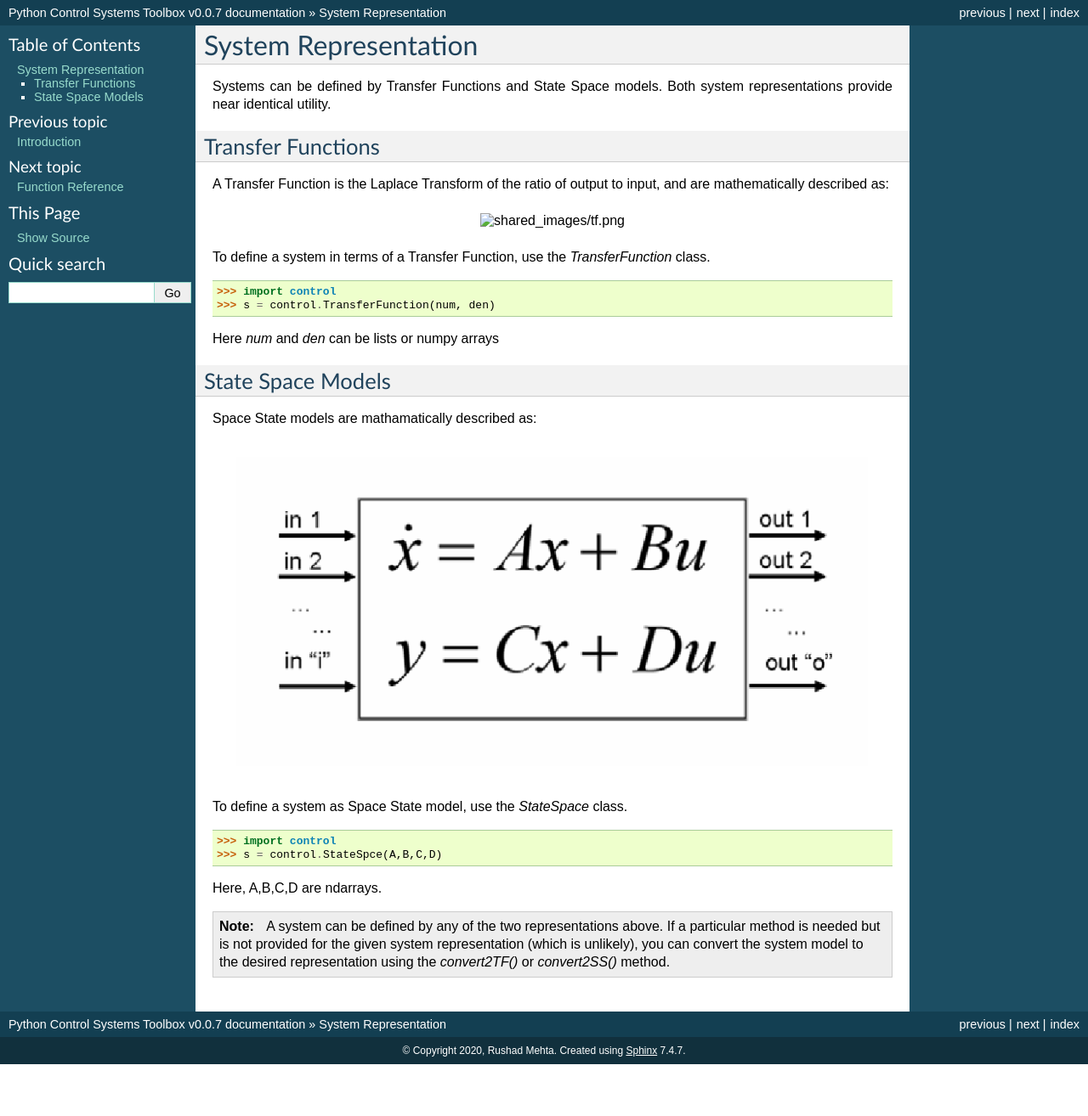
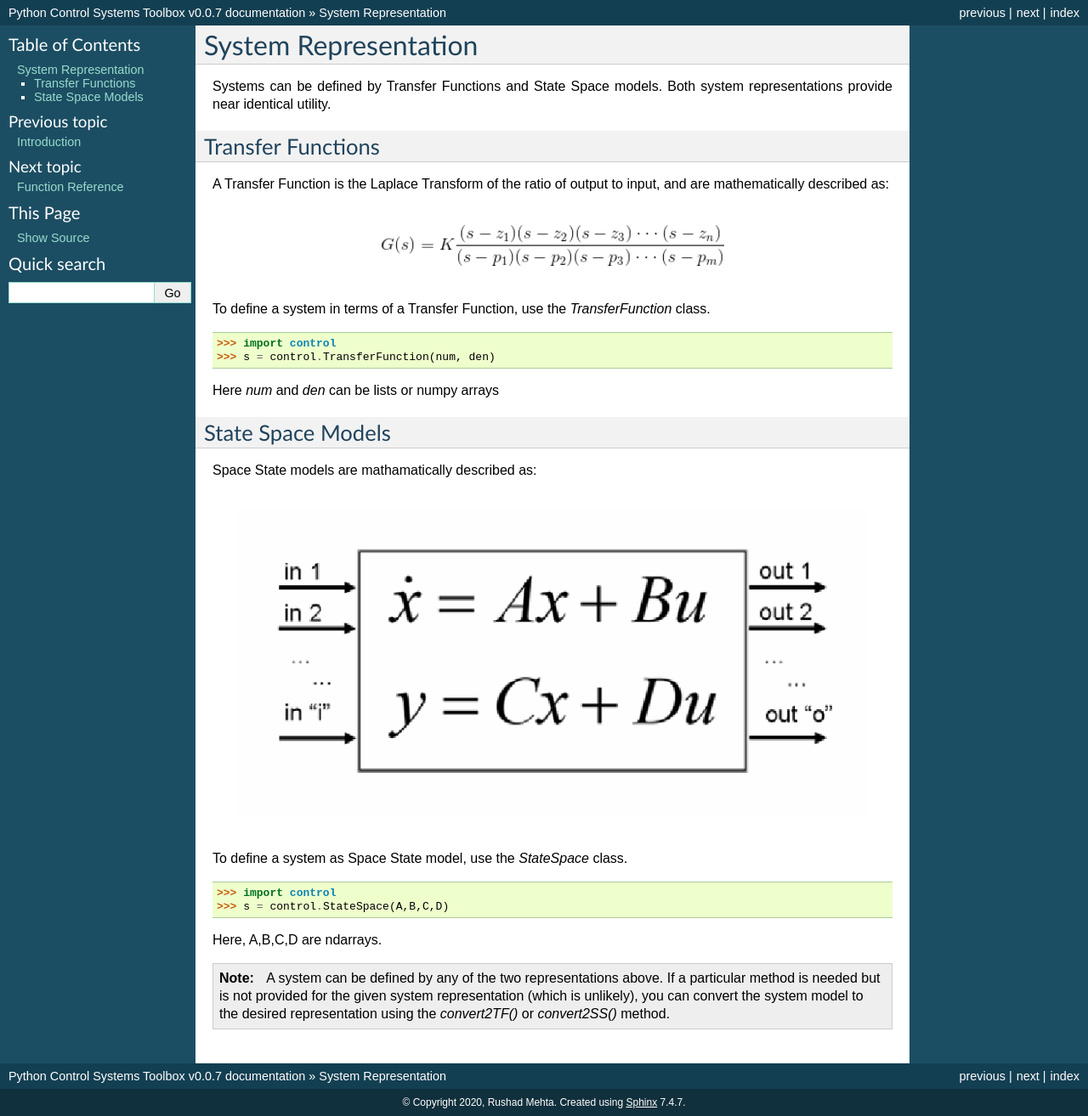
Before and after one commit to rushad7/control-toolbox, a Sphinx documentation site: the page built from docs/rep.rst, in a window 1280 px wide. Shown: the whole page at 85% size. Built offline with Sphinx 7.4.7, drawn with Linux system fonts in a browser that asks for light colours; formulas are drawn with MathJax 3; before the commit the page ends 1253 px from its top, so only the background shows below that.

Commit message:
Update rep.rst
fixed a typo and image import

```diff
--- a/docs/rep.rst
+++ b/docs/rep.rst
@@ -9,7 +9,7 @@ Transfer Functions
 
 A Transfer Function is the Laplace Transform of the ratio of output to input, and are mathematically described as:
 
-.. figure:: /shared_images/tf.png
+.. figure:: /shared_images/tf.PNG
    :align: center
 
 To define a system in terms of a Transfer Function, use the `TransferFunction` class.
@@ -31,7 +31,7 @@ Space State models are mathamatically described as:
 To define a system as Space State model, use the `StateSpace` class.
 ::
 	>>> import control
-	>>> s = control.StateSpce(A,B,C,D)
+	>>> s = control.StateSpace(A,B,C,D)
 
 Here, A,B,C,D are ndarrays.
 
```
